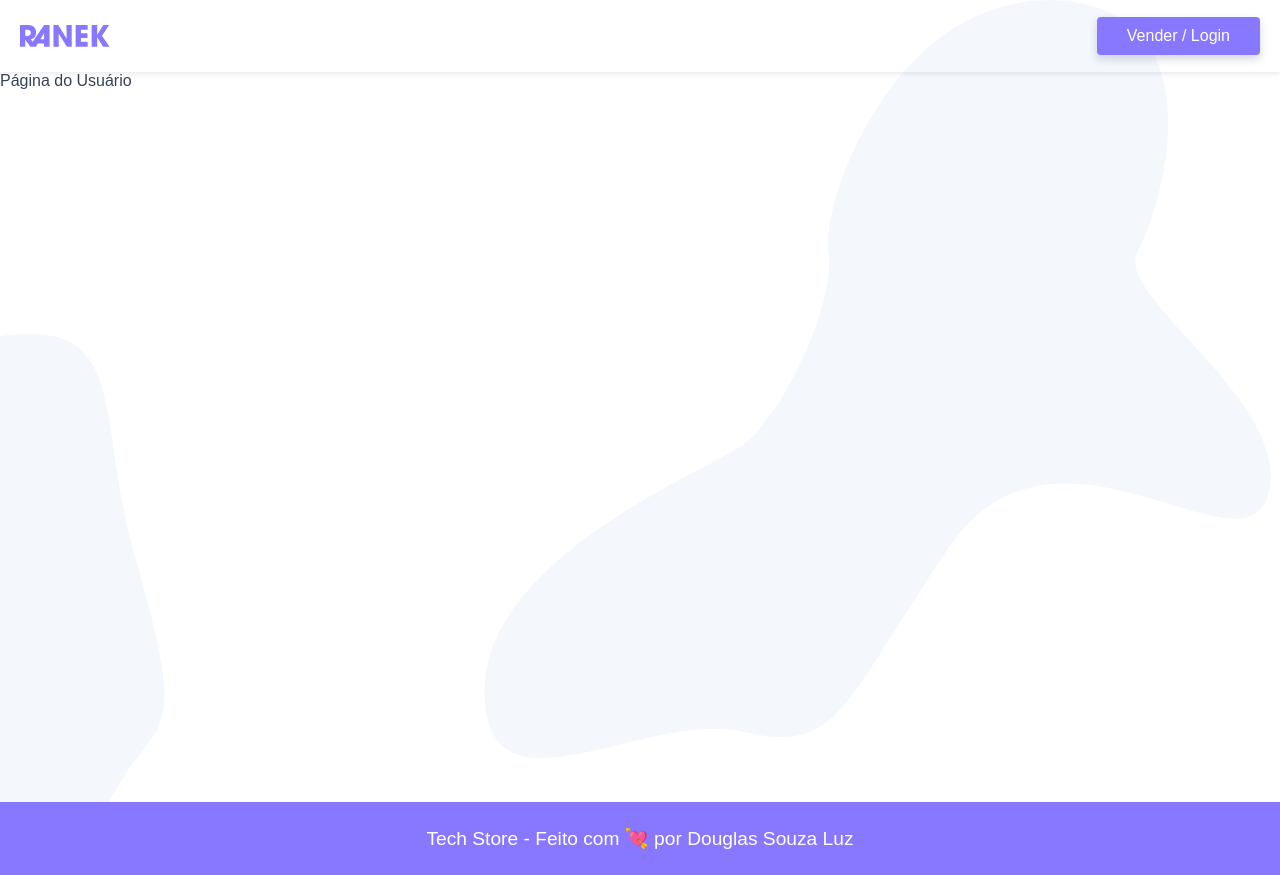
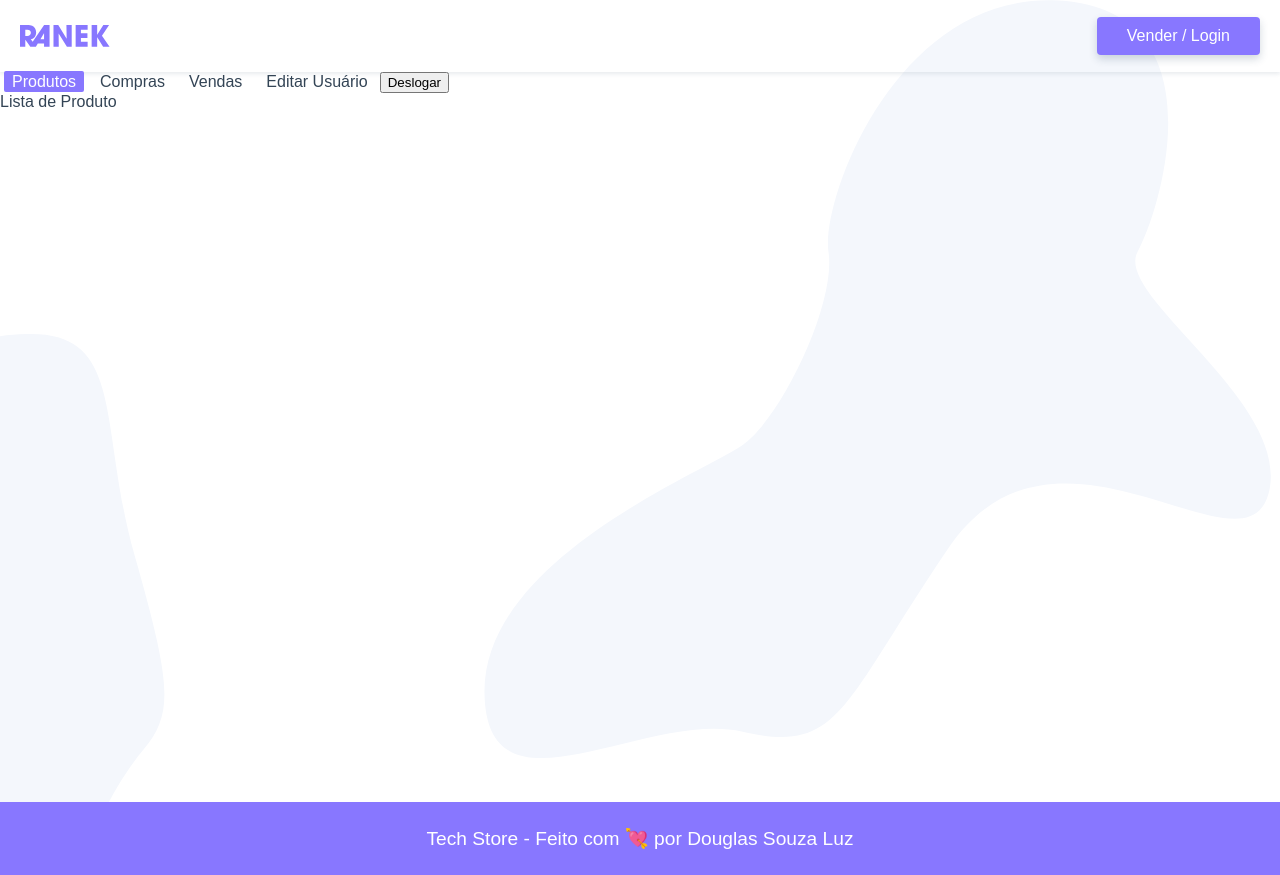
Before and after one commit to dougluz/tech-store, a Vue app: page /usuario in a window 1280 px wide. Built offline with nearby package versions, Linux system fonts and the light colour scheme.

Commit message:
feat: created pages and routes for the logged user

```diff
--- a/src/router/index.js
+++ b/src/router/index.js
@@ -4,6 +4,10 @@
 import Home from '@/views/Home.vue';
 import Login from '@/views/Login.vue';
 import Usuario from '@/views/usuario/Usuario.vue';
+import UsuarioProduto from '../views/usuario/UsuarioProduto.vue';
+import UsuarioCompras from '../views/usuario/UsuarioCompras.vue';
+import UsuarioVendas from '../views/usuario/UsuarioVendas.vue';
+import UsuarioEditar from '../views/usuario/UsuarioEditar.vue';
 
 Vue.use(VueRouter);
 
@@ -26,8 +30,29 @@
   },
   {
     path: '/usuario',
-    name: 'Usuario',
     component: Usuario,
+    children: [
+      {
+        path: '',
+        name: 'Usuario',
+        component: UsuarioProduto,
+      },
+      {
+        path: 'compras',
+        name: 'compras',
+        component: UsuarioCompras,
+      },
+      {
+        path: 'vendas',
+        name: 'vendas',
+        component: UsuarioVendas,
+      },
+      {
+        path: 'editar',
+        name: 'usuario-editar',
+        component: UsuarioEditar,
+      },
+    ],
   },
 ];
 
--- a/src/store/index.js
+++ b/src/store/index.js
@@ -41,6 +41,21 @@
       context.commit('UPDATE_USUARIO', { id: payload.email });
       return service.post('/usuario', payload);
     },
+    deslogarUsuario(context) {
+      context.commit('UPDATE_USUARIO', {
+        id: '',
+        nome: '',
+        email: '',
+        senha: '',
+        cep: '',
+        rua: '',
+        numero: '',
+        bairro: '',
+        cidade: '',
+        estado: '',
+      });
+      context.commit('UPDATE_LOGIN', false);
+    },
   },
   modules: {},
 });
--- a/src/views/usuario/Usuario.vue
+++ b/src/views/usuario/Usuario.vue
@@ -1,10 +1,39 @@
 <template>
-  <div>Página do Usuário</div>
+  <div>
+    <section class="usuario">
+      <nav class="sidenav">
+        <li>
+          <router-link :to="{ name: 'Usuario'}">Produtos</router-link>
+        </li>
+        <li>
+          <router-link :to="{ name: 'compras' }">Compras</router-link>
+        </li>
+        <li>
+          <router-link :to="{ name: 'vendas' }">Vendas</router-link>
+        </li>
+        <li>
+          <router-link :to="{ name: 'usuario-editar' }">Editar Usuário</router-link>
+        </li>
+        <li>
+          <button @click.prevent="deslogar">Deslogar</button>
+        </li>
+      </nav>
+      <transition mode="out-in">
+        <router-view></router-view>
+      </transition>
+    </section>
+  </div>
 </template>
 
 <script>
 export default {
   name: 'Usuário',
+  methods: {
+    deslogar() {
+      this.$store.dispatch('deslogarUsuario');
+      this.$router.push('/login');
+    },
+  },
 };
 </script>
 
--- /dev/null
+++ b/src/views/usuario/UsuarioCompras.vue
@@ -0,0 +1,13 @@
+<template>
+  <p>Lista de Compras</p>
+</template>
+
+<script>
+export default {
+  name: 'UsuarioCompras',
+};
+</script>
+
+<style scoped>
+
+</style>
--- /dev/null
+++ b/src/views/usuario/UsuarioEditar.vue
@@ -0,0 +1,13 @@
+<template>
+  <p>Editar Usuário</p>
+</template>
+
+<script>
+export default {
+  name: 'UsuarioEditar',
+};
+</script>
+
+<style scoped>
+
+</style>
--- /dev/null
+++ b/src/views/usuario/UsuarioProduto.vue
@@ -0,0 +1,13 @@
+<template>
+  <p>Lista de Produto</p>
+</template>
+
+<script>
+export default {
+  name: 'UsuarioProduto',
+};
+</script>
+
+<style scoped>
+
+</style>
--- /dev/null
+++ b/src/views/usuario/UsuarioVendas.vue
@@ -0,0 +1,13 @@
+<template>
+  <p>Listar Vendas</p>
+</template>
+
+<script>
+export default {
+  name: 'UsuarioVendas',
+};
+</script>
+
+<style scoped>
+
+</style>
```
